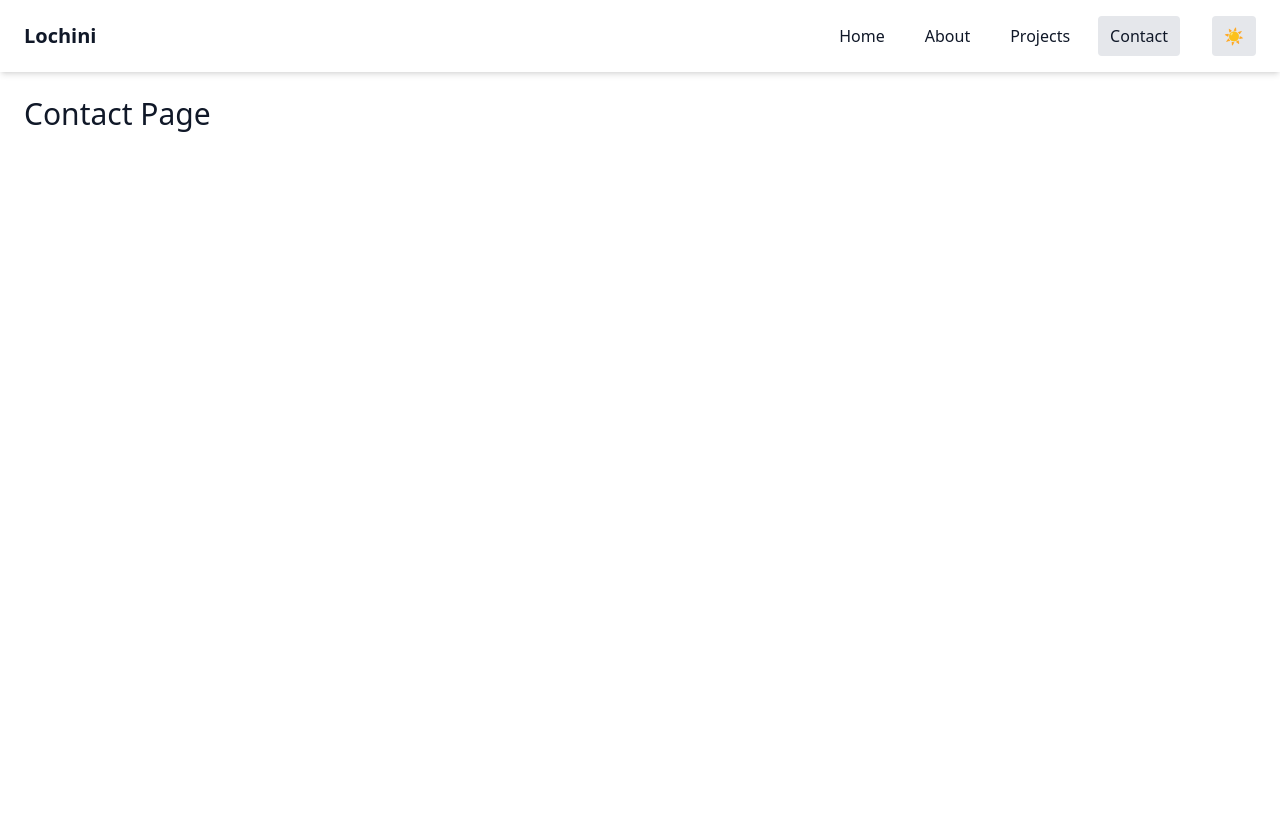
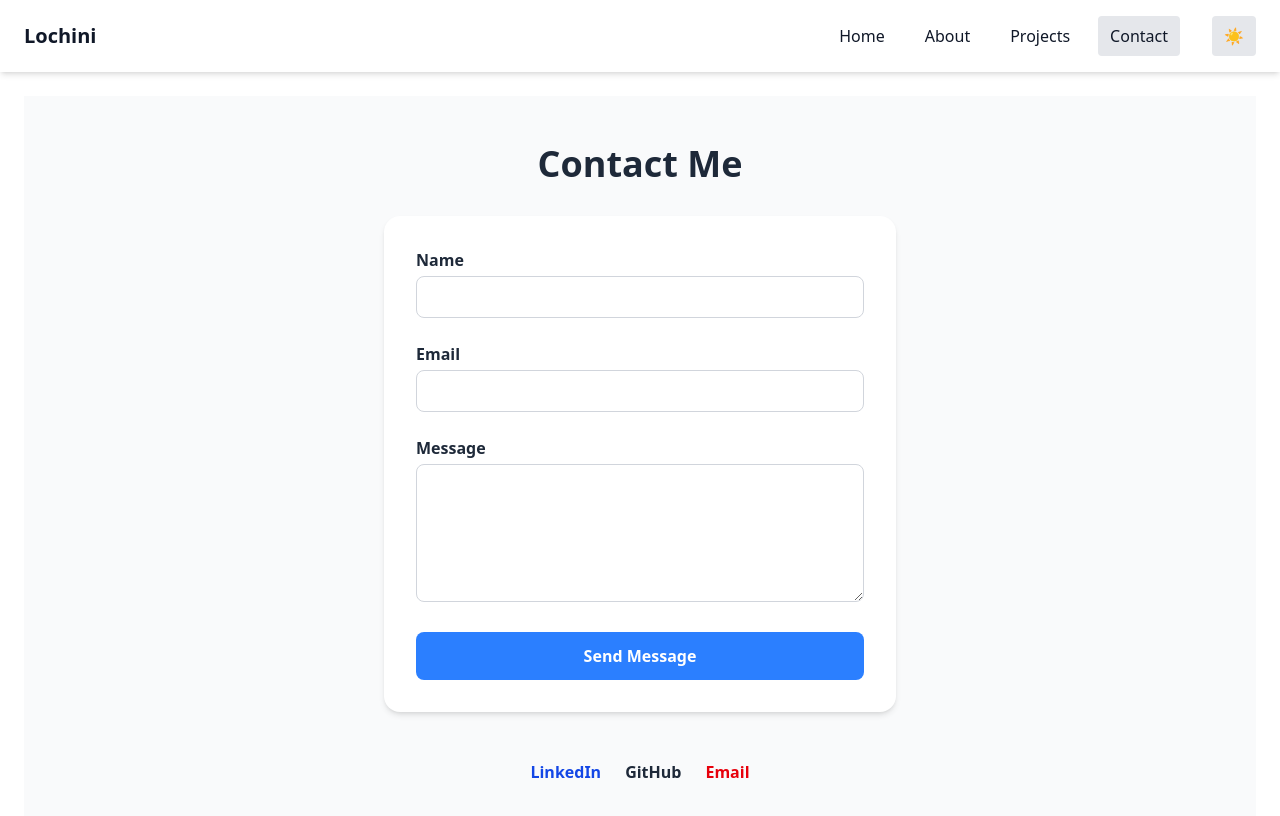
Before and after one commit to ICT-Courses/ict2233-ca-02-Lochini-W, a React (Vite) app in the folder portfolio-react/: page /#/contact in a window 1280 px wide. Shown: the top 816 px of the page. Built offline with nearby package versions, Linux system fonts and the light colour scheme.

Commit message:
created draft contact page

```diff
--- a/portfolio-react/src/pages/Contact.jsx
+++ b/portfolio-react/src/pages/Contact.jsx
@@ -1,3 +1,127 @@
+import React, { useState } from "react";
+
 export default function Contact() {
-  return <h1 className="text-3xl">Contact Page</h1>
+  const [formData, setFormData] = useState({
+    name: "",
+    email: "",
+    message: "",
+  });
+
+  const [errors, setErrors] = useState({});
+  const [submitted, setSubmitted] = useState(false);
+
+  // Handle input changes
+  const handleChange = (e) => {
+    setFormData({ ...formData, [e.target.name]: e.target.value });
+  };
+
+  // Simple form validation
+  const validate = () => {
+    const newErrors = {};
+    if (!formData.name.trim()) newErrors.name = "Name is required";
+    if (!formData.email.trim()) newErrors.email = "Email is required";
+    else if (!/\S+@\S+\.\S+/.test(formData.email))
+      newErrors.email = "Email is invalid";
+    if (!formData.message.trim()) newErrors.message = "Message is required";
+    return newErrors;
+  };
+
+  const handleSubmit = (e) => {
+    e.preventDefault();
+    const validationErrors = validate();
+    if (Object.keys(validationErrors).length === 0) {
+      console.log("Form submitted:", formData);
+      setSubmitted(true);
+      setFormData({ name: "", email: "", message: "" });
+      setErrors({});
+    } else {
+      setErrors(validationErrors);
+      setSubmitted(false);
+    }
+  };
+
+  return (
+    <div className="min-h-screen bg-gray-50 dark:bg-gray-900 text-gray-800 dark:text-gray-200 px-6 py-12 flex flex-col items-center">
+      <h1 className="text-4xl font-bold mb-8 text-center">Contact Me</h1>
+
+      <form
+        onSubmit={handleSubmit}
+        className="w-full max-w-lg bg-white dark:bg-gray-800 p-8 rounded-2xl shadow-md space-y-6"
+      >
+        <div>
+          <label className="block font-semibold mb-1">Name</label>
+          <input
+            type="text"
+            name="name"
+            value={formData.name}
+            onChange={handleChange}
+            className="w-full px-4 py-2 rounded-lg border border-gray-300 dark:border-gray-700 focus:outline-none focus:ring-2 focus:ring-blue-500 dark:bg-gray-700 dark:text-white"
+          />
+          {errors.name && <p className="text-red-500 text-sm mt-1">{errors.name}</p>}
+        </div>
+
+        <div>
+          <label className="block font-semibold mb-1">Email</label>
+          <input
+            type="email"
+            name="email"
+            value={formData.email}
+            onChange={handleChange}
+            className="w-full px-4 py-2 rounded-lg border border-gray-300 dark:border-gray-700 focus:outline-none focus:ring-2 focus:ring-blue-500 dark:bg-gray-700 dark:text-white"
+          />
+          {errors.email && <p className="text-red-500 text-sm mt-1">{errors.email}</p>}
+        </div>
+
+        <div>
+          <label className="block font-semibold mb-1">Message</label>
+          <textarea
+            name="message"
+            value={formData.message}
+            onChange={handleChange}
+            rows="5"
+            className="w-full px-4 py-2 rounded-lg border border-gray-300 dark:border-gray-700 focus:outline-none focus:ring-2 focus:ring-blue-500 dark:bg-gray-700 dark:text-white"
+          />
+          {errors.message && <p className="text-red-500 text-sm mt-1">{errors.message}</p>}
+        </div>
+
+        <button
+          type="submit"
+          className="w-full bg-blue-500 text-white py-3 rounded-lg font-semibold hover:bg-blue-600 transition"
+        >
+          Send Message
+        </button>
+
+        {submitted && (
+          <p className="text-green-500 font-semibold text-center mt-4">
+            Message sent successfully!
+          </p>
+        )}
+      </form>
+
+      <div className="mt-12 flex space-x-6">
+        <a
+          href="https://linkedin.com/in/yourprofile"
+          target="_blank"
+          rel="noopener noreferrer"
+          className="text-blue-700 dark:text-blue-400 font-semibold hover:underline"
+        >
+          LinkedIn
+        </a>
+        <a
+          href="https://github.com/yourprofile"
+          target="_blank"
+          rel="noopener noreferrer"
+          className="text-gray-800 dark:text-gray-200 font-semibold hover:underline"
+        >
+          GitHub
+        </a>
+        <a
+          href="mailto:youremail@example.com"
+          className="text-red-600 dark:text-red-400 font-semibold hover:underline"
+        >
+          Email
+        </a>
+      </div>
+    </div>
+  );
 }
```
